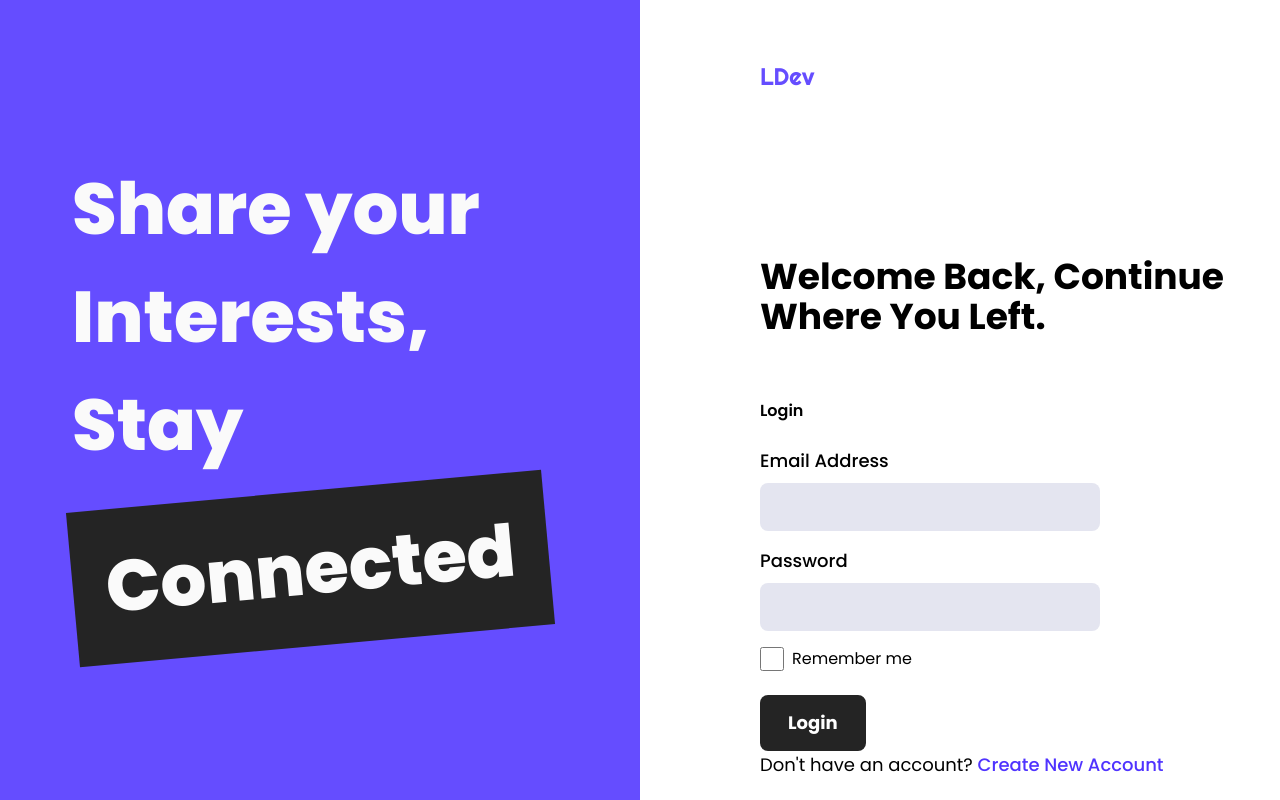
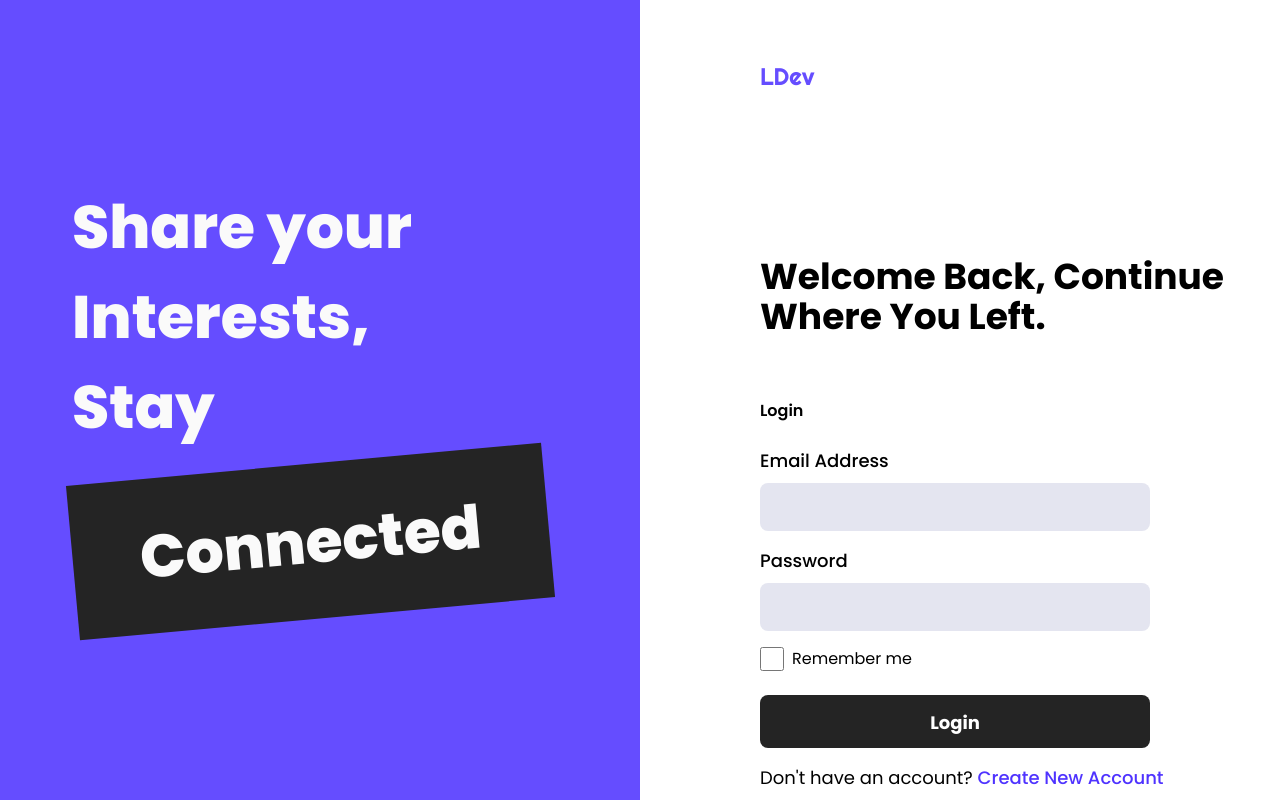
Before and after one commit to L-Devs/dev-book-webapp, a React (Vite) app: page /login in a window 1280 px wide. Built offline with nearby package versions, Linux system fonts and the light colour scheme.

Commit message:
fixed button

```diff
--- a/src/components/DevButton.tsx
+++ b/src/components/DevButton.tsx
@@ -15,7 +15,7 @@ const DevButton:React.FC<Props> = ({className, type, ...props}) => {
 							? "text-accent-200"
 							: type == "text-secondary"
 								? "text-dark-200 dark:text-light-200"
-								: " " + className}`}>
+								: " "} + ${className}`}>
 			{props.children}
 		</button>
 	);
--- a/src/components/LoginForm.tsx
+++ b/src/components/LoginForm.tsx
@@ -5,16 +5,16 @@ const LoginForm = () => {
 	return (
 		<div>
 			<p className="mb-[24px] font-semibold">Login</p>
-			<DevInput title="Email Address" className="mb-4" />
-			<DevInput title="Password" className="mb-4" />
+			<DevInput title="Email Address" className="mb-4 w-3/4" />
+			<DevInput title="Password" className="mb-4 w-3/4" />
 			<div className="flex gap-2 mb-6">
 				<input type="checkbox" className="h-6 w-6" />
 				Remember me
 			</div>
-			<DevButton type="secondary" className="w-full">
+			<DevButton type="secondary" className="w-3/4 h-[53px]">
 				Login
 			</DevButton>
-			<div className="text-lg font-normal">
+			<div className="text-lg font-normal mt-4">
 				Don&apos;t have an account?{" "}
 				<a href="/signup" className="text-accent-300 font-medium">
 					Create New Account
--- a/src/components/PageBanner.tsx
+++ b/src/components/PageBanner.tsx
@@ -18,14 +18,14 @@ const PageBanner = ({ alternate }: Props) => {
 				bgColor + " w-1/2 flex justify-center min-h-screen items-center"
 			}
 		>
-			<h1 className={textColor + " ml-[72px] font-extrabold text-7xl text-left leading-normal"}>
+			<div className={textColor + " ml-[72px] font-extrabold text-6xl text-left leading-normal"}>
 				<span>
 					Share your Interests, <br></br>Stay
 				</span>
 				<span className="w-[477px] bg-dark-200 h-[155px] mt-3 text-center flex items-center justify-center -rotate-[5.2deg] text-light-100">
 					Connected
 				</span>
-			</h1>
+			</div>
 		</div>
 	);
 };
```
